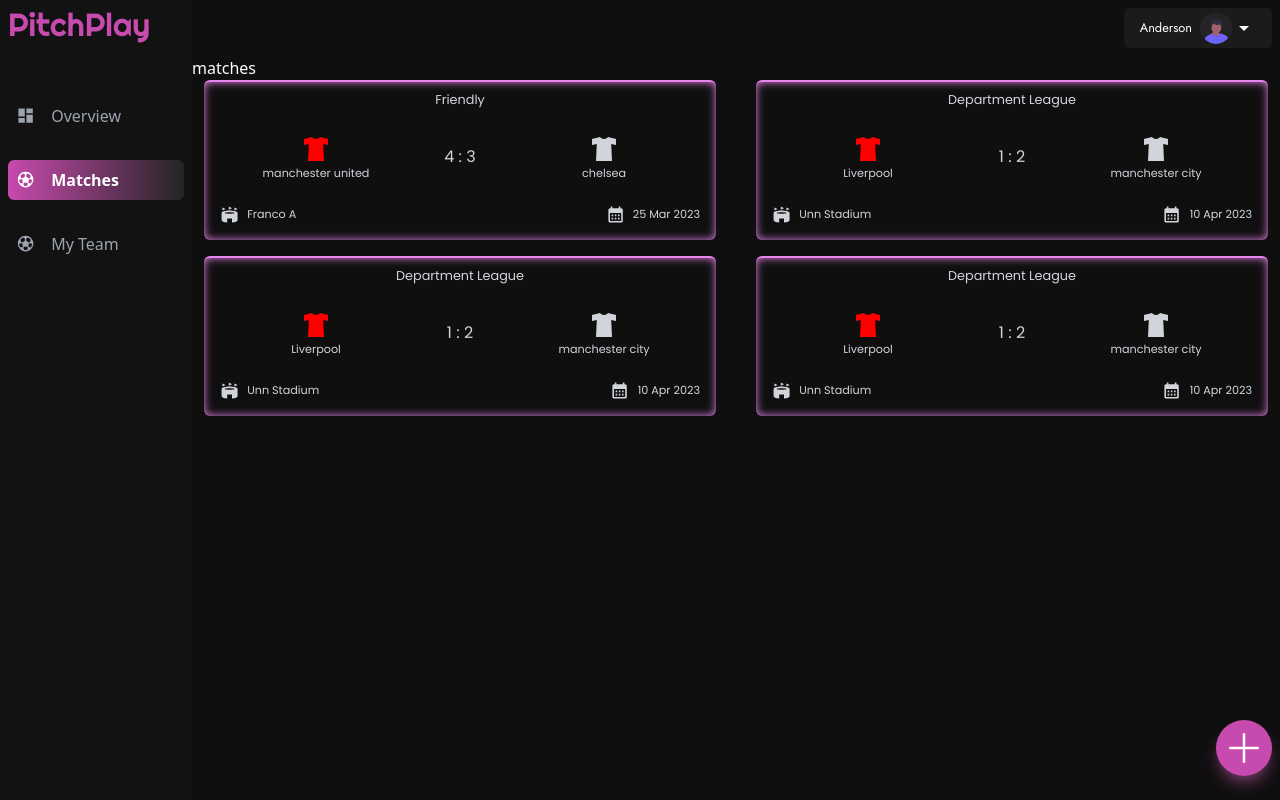
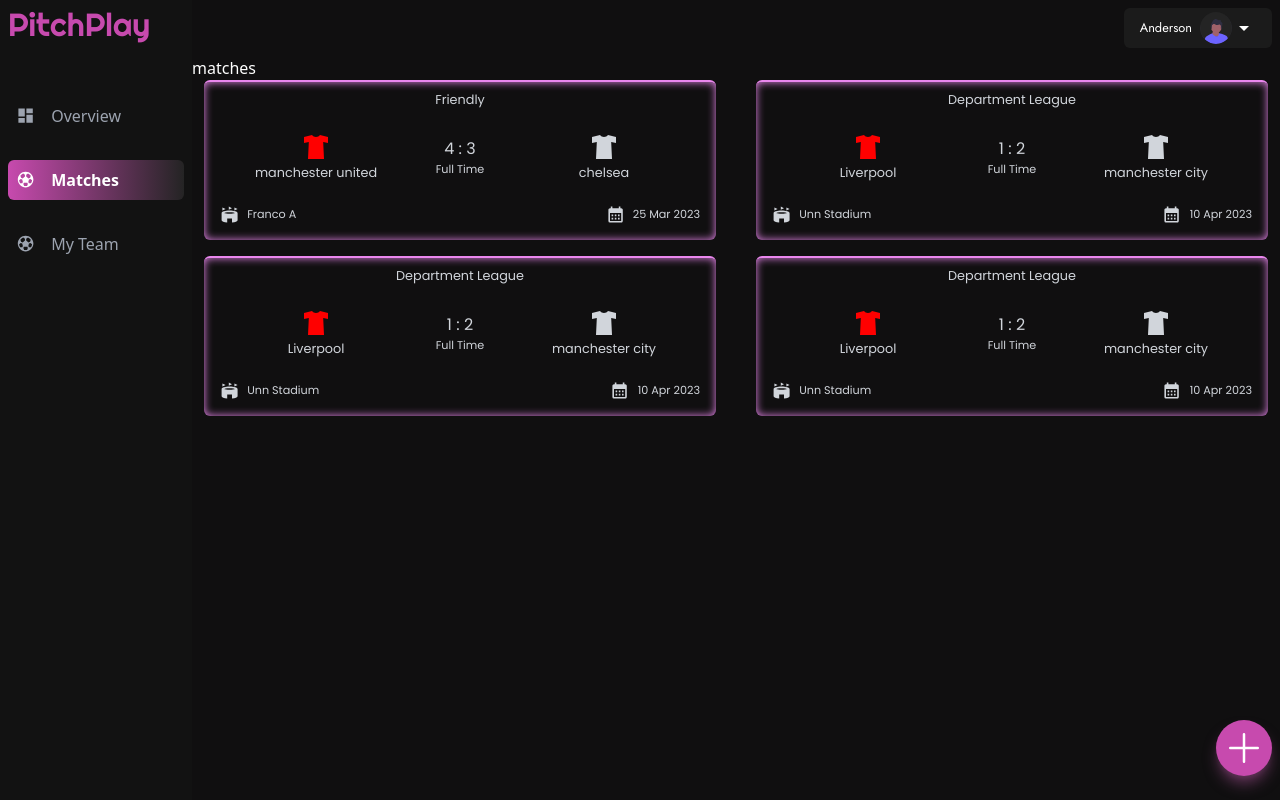
Before and after one commit to Sosaristic/pitch-play, a React (Vite) app: page /dashboard/matches in a window 1280 px wide. Built offline with nearby package versions, Linux system fonts and the light colour scheme.

Commit message:
added results component to match route

```diff
--- a/src/components/Dashboard/Matches/Matches.jsx
+++ b/src/components/Dashboard/Matches/Matches.jsx
@@ -1,5 +1,5 @@
 import React, { useRef, useState } from "react";
-import { useNavigate } from "react-router-dom";
+import { useNavigate, } from "react-router-dom";
 
 import TeamsCard from "../../UI/TeamsCard";
 import { PopOver } from "../../UI";
--- /dev/null
+++ b/src/components/Dashboard/Matches/Results.jsx
@@ -0,0 +1,7 @@
+import React from 'react'
+
+export default function Results() {
+  return (
+    <div>Results</div>
+  )
+}
--- a/src/components/Dashboard/index.js
+++ b/src/components/Dashboard/index.js
@@ -6,6 +6,7 @@
 export {default as DHero} from "./Overview/DHero"
 export {default as BottomNav} from "./BottomNav/BottomNav"
 export {default as ScoreUpdater} from "./Matches/ScoreUpdater"
+export {default as Results} from "./Matches/Results"
 export {default as MyTeam} from "./MyTeam/MyTeam"
 export {default as CreateMatchModal} from "./Matches/CreateMatchModal"
 export {default as MatchRoute} from "./Matches/MatchRoute"
--- a/src/components/UI/TeamsCard.jsx
+++ b/src/components/UI/TeamsCard.jsx
@@ -1,29 +1,39 @@
-import React from 'react'
+import React from "react";
 import { IoMdShirt } from "react-icons/io";
-import {MdStadium, MdCalendarMonth} from "react-icons/md"
+import { MdStadium, MdCalendarMonth } from "react-icons/md";
 
-
-export default function TeamsCard({handleMatchCard, id, fixture, matchData}) {
-const { homeName, awayName, homeScore, awayScore, stadium, date, matchType} = matchData || {}
+export default function TeamsCard({ handleMatchCard, id, fixture, matchData }) {
+  const { homeName, awayName, homeScore, awayScore, stadium, date, matchType } = matchData || {};
   return (
-    <div className="flex  min-w-[80vw] md:min-w-[40vw] mx-auto h-[10rem] text-gray-300 flex-col teams-card rounded-md px-4 font-poppins py-2 pb-4"  onClick={()=>handleMatchCard(id)}>
+    <div
+      className="flex  min-w-[80vw] md:min-w-[40vw] mx-auto h-[10rem] text-gray-300 flex-col teams-card rounded-md px-4 font-poppins py-2 pb-4"
+      onClick={() => handleMatchCard(id)}
+    >
       <p className="text-center text-[.8rem] capitalize">{matchType}</p>
       <div className="flex flex-1 items-center">
         <div className="flex items-center w-2/5 flex-col flex-2">
           <div className="text-[2rem] text-[red]">
             <IoMdShirt />
           </div>
-          <p className="text-[.7rem] text-center">{homeName}</p>
+          <p className="text-[.8rem] text-center">{homeName}</p>
         </div>
         <div className="1/5 flex-1 text-center flex flex-col">
-        {  fixture? <div>vs</div> : <div><span>{homeScore}</span> : <span>{awayScore}</span></div>}
-
+          {fixture ? (
+            <div>vs</div>
+          ) : (
+            <div>
+              <div>
+                <span>{homeScore}</span> : <span>{awayScore}</span>
+                <p className="text-[.7rem]">Full Time</p>
+              </div>
+            </div>
+          )}
         </div>
         <div className="flex items-center w-2/5 flex-col text-center">
           <div className="text-[2rem] flex-2">
             <IoMdShirt />
           </div>
-          <p className="text-[.7rem] text-center">{awayName}</p>
+          <p className="text-[.8rem] text-center">{awayName}</p>
         </div>
       </div>
       <div className="flex text-[.7rem]">
@@ -33,8 +43,13 @@
           </span>{" "}
           {stadium}
         </div>
-        <div className="ml-auto flex items-center gap-2"><span className="text-[1.2rem]"><MdCalendarMonth /></span>{date}</div>
+        <div className="ml-auto flex items-center gap-2">
+          <span className="text-[1.2rem]">
+            <MdCalendarMonth />
+          </span>
+          {date}
+        </div>
       </div>
     </div>
   );
-  }
+}
--- a/src/main.jsx
+++ b/src/main.jsx
@@ -46,7 +46,9 @@
       {
         element: <MatchRoute />,
         children: [
-          { path: "/dashboard/matches", element: <Matches /> },
+          { path: "/dashboard/matches", element: <Matches />,
+
+        },
           { path: "/dashboard/matches/live/:id", element: <ScoreUpdater /> },
         ],
       },
```
